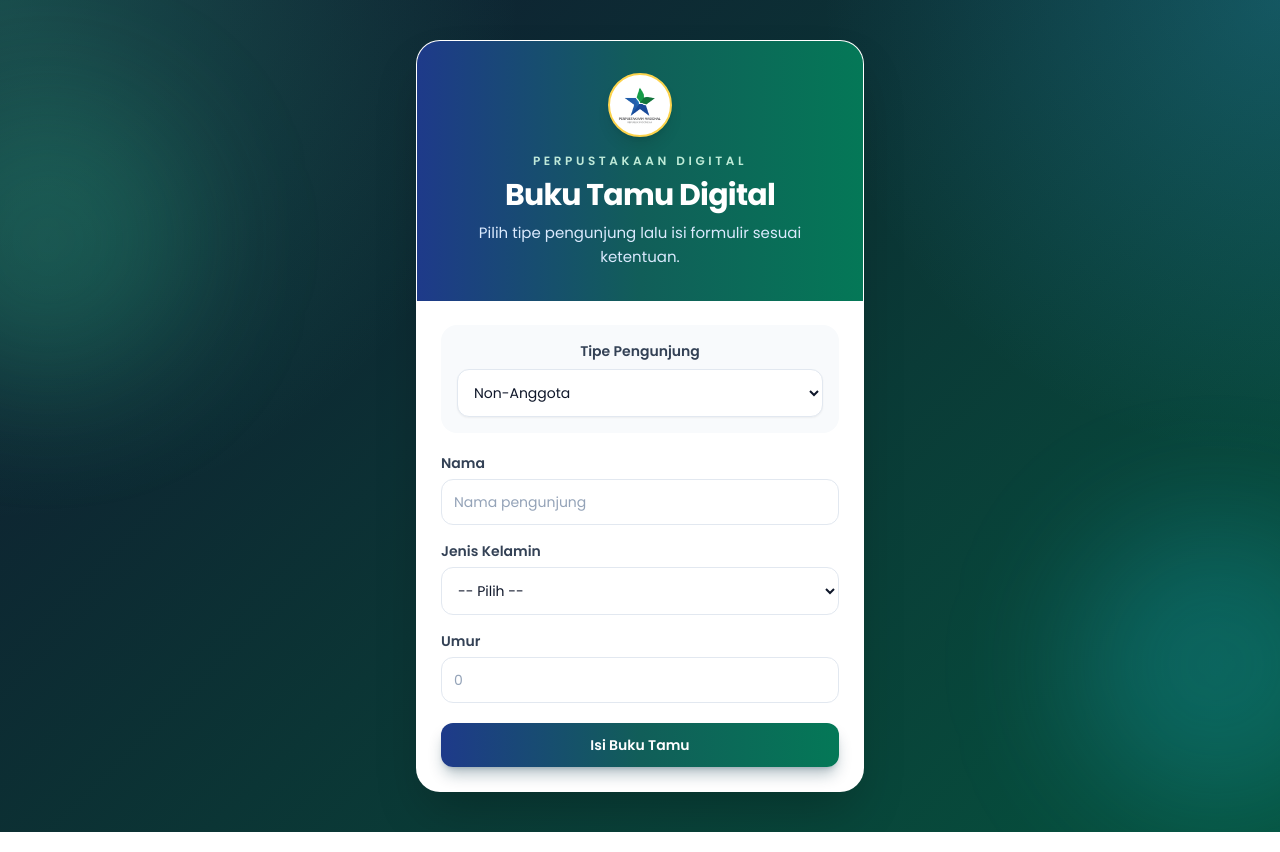
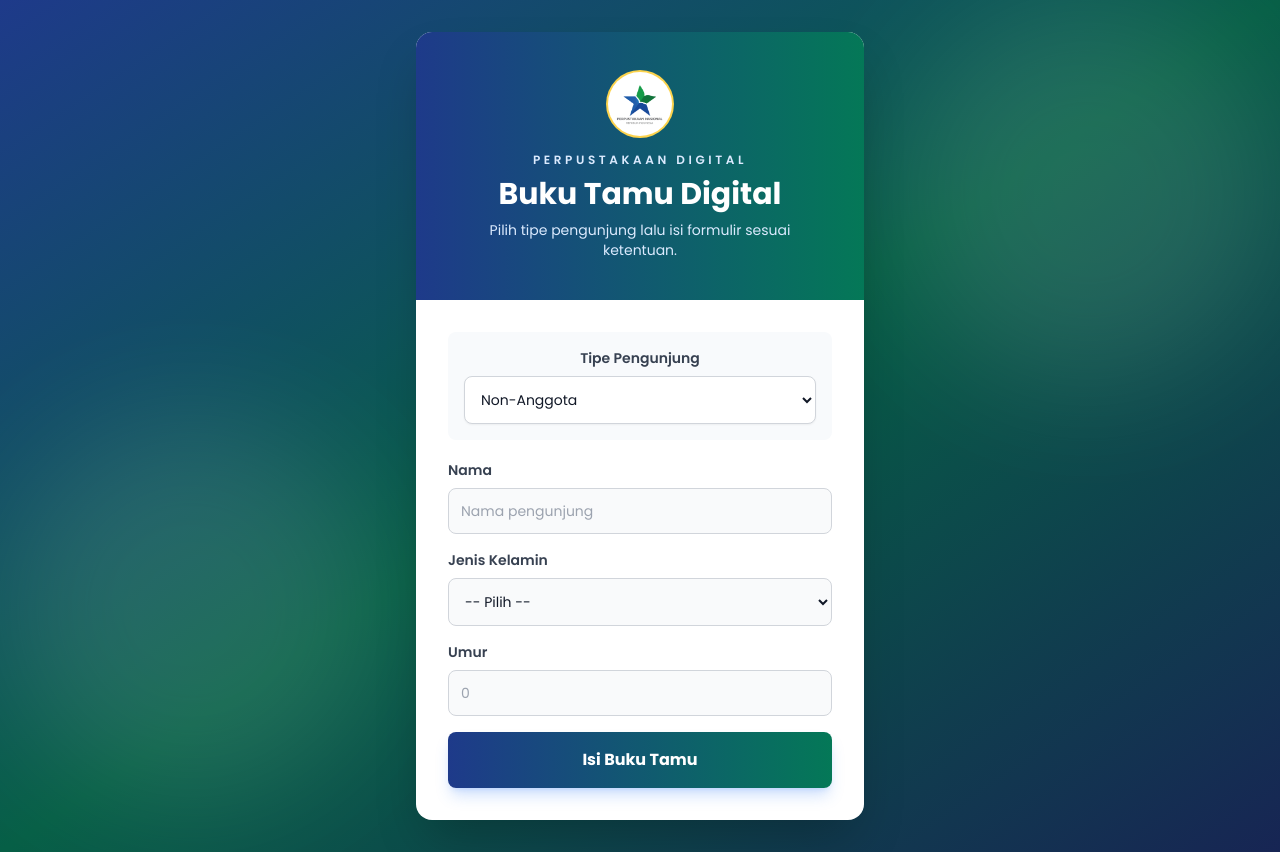
Before and after one commit to Ardi11221026/frontend-dispusip-ppu, a React (Vite) app: page /buku-tamu-digital in a window 1280 px wide. Built offline with nearby package versions, Linux system fonts and the light colour scheme.

Commit message:
up
Co-authored-by: Copilot <copilot@github.com>

```diff
--- a/src/website-publik/pages/BukuTamuDigital.jsx
+++ b/src/website-publik/pages/BukuTamuDigital.jsx
@@ -1,4 +1,4 @@
-import { useEffect, useState } from 'react';
+import { useState } from 'react';
 import PopupBerhasil from '../../shared/components/PopupBerhasil';
 
 export default function BukuTamuDigital() {
@@ -11,17 +11,6 @@ export default function BukuTamuDigital() {
     setType('non-anggota');
     setForm({});
   };
-
-  useEffect(() => {
-    if (!showSuccess) return undefined;
-
-    const timer = window.setTimeout(() => {
-      setShowSuccess(false);
-      resetForm();
-    }, 1500);
-
-    return () => window.clearTimeout(timer);
-  }, [showSuccess]);
 
   const handleChange = (key) => (e) => setForm((s) => ({ ...s, [key]: e.target.value }));
 
@@ -71,28 +60,30 @@ export default function BukuTamuDigital() {
   };
 
   return (
-    <div className="relative min-h-screen overflow-hidden bg-gradient-to-br from-blue-900 via-teal-800 to-emerald-700 text-white">
-      <div className="absolute inset-0 bg-[radial-gradient(circle_at_top_left,_rgba(52,211,153,0.28),_transparent_34%),radial-gradient(circle_at_top_right,_rgba(56,189,248,0.22),_transparent_30%),linear-gradient(135deg,rgba(15,23,42,0.95),rgba(6,78,59,0.9))]" />
-      <div className="absolute -left-24 top-24 h-72 w-72 rounded-full bg-emerald-400/20 blur-3xl" />
-      <div className="absolute -right-20 bottom-6 h-72 w-72 rounded-full bg-cyan-400/20 blur-3xl" />
+    <div className="min-h-screen bg-gradient-to-br from-blue-900 via-emerald-800 to-blue-950 flex items-center justify-center px-4 py-8">
+      <div className="absolute inset-0 opacity-10">
+        <div className="absolute top-0 right-0 w-96 h-96 bg-white rounded-full filter blur-3xl" />
+        <div className="absolute bottom-0 left-0 w-96 h-96 bg-white rounded-full filter blur-3xl" />
+      </div>
 
-      <main className="relative flex min-h-screen items-center justify-center px-3 py-6 sm:px-4 sm:py-10 lg:px-6">
-        <div className="w-full max-w-md">
-          <div className="overflow-hidden rounded-[1.5rem] border border-white/15 bg-white shadow-2xl">
-            <div className="bg-gradient-to-r from-blue-900 via-teal-800 to-emerald-700 px-5 py-8 text-white sm:px-6">
-              <div className="mx-auto mb-4 flex h-16 w-16 items-center justify-center overflow-hidden rounded-full border-2 border-amber-300 bg-white shadow-lg">
+      <main className="relative w-full max-w-md">
+        <div className="bg-white rounded-2xl shadow-2xl overflow-hidden">
+          <div className="bg-gradient-to-r from-blue-900 to-emerald-700 px-6 py-10 text-white">
+            <div className="flex items-center justify-center mb-4">
+              <div className="w-16 h-16 rounded-full bg-white ring-2 ring-amber-300 overflow-hidden">
                 <img src="/logo/Logo%20Perpusnas.png" alt="Logo Perpusnas" className="h-full w-full object-contain p-2" />
               </div>
-              <p className="text-center text-xs font-semibold uppercase tracking-[0.3em] text-emerald-100/90">Perpustakaan Digital</p>
-              <h1 className="mt-2 text-center text-2xl font-bold tracking-tight text-white sm:text-3xl">Buku Tamu Digital</h1>
-              <p className="mt-2 text-center text-sm leading-6 text-blue-100 sm:text-[15px]">
-                Pilih tipe pengunjung lalu isi formulir sesuai ketentuan.
-              </p>
             </div>
+            <p className="text-blue-100 text-center mt-2 text-xs font-semibold uppercase tracking-[0.3em]">Perpustakaan Digital</p>
+            <h1 className="text-3xl font-bold text-center mt-2">Buku Tamu Digital</h1>
+            <p className="text-blue-100 text-center mt-2 text-sm px-4">
+              Pilih tipe pengunjung lalu isi formulir sesuai ketentuan.
+            </p>
+          </div>
 
-            <div className="space-y-5 px-5 py-6 sm:px-6">
-              <div className="rounded-2xl bg-slate-50 p-4 text-center">
-                <label className="mb-2 block text-sm font-semibold text-slate-700">Tipe Pengunjung</label>
+          <div className="p-6 sm:p-8 space-y-5">
+            <div className="rounded-lg bg-slate-50 p-4 text-center">
+              <label className="mb-2 block text-sm font-semibold text-gray-700">Tipe Pengunjung</label>
                 <select
                   value={type}
                   onChange={(e) => {
@@ -100,19 +91,19 @@ export default function BukuTamuDigital() {
                     setForm({});
                     setErrors({});
                   }}
-                  className="w-full rounded-xl border border-slate-200 bg-white px-3 py-3 text-sm text-slate-900 shadow-sm outline-none transition focus:border-emerald-500 focus:ring-4 focus:ring-emerald-500/15"
+                  className="w-full rounded-lg border border-gray-300 bg-white px-3 py-3 text-sm text-gray-900 shadow-sm outline-none transition focus:border-emerald-500 focus:ring-2 focus:ring-emerald-500"
                 >
                   <option value="non-anggota">Non-Anggota</option>
                   <option value="anggota">Anggota</option>
                   <option value="rombongan">Rombongan</option>
                 </select>
-              </div>
+            </div>
 
-              <form onSubmit={handleSubmit} className="space-y-4 sm:space-y-5">
+            <form onSubmit={handleSubmit} className="space-y-4">
               {type === 'anggota' && (
                 <div className="space-y-4">
                   <div>
-                    <label className="mb-1.5 block text-sm font-semibold text-slate-700">Nama</label>
+                    <label className="mb-2 block text-sm font-semibold text-gray-700">Nama</label>
                     <input
                       required
                       value={form.nama || ''}
@@ -121,13 +112,13 @@ export default function BukuTamuDigital() {
                         if (errors.nama) setErrors((current) => ({ ...current, nama: '' }));
                       }}
                       aria-invalid={!!errors.nama}
-                      className="w-full rounded-xl border border-slate-200 bg-white px-3 py-3 text-sm text-slate-900 outline-none transition placeholder:text-slate-400 focus:border-emerald-500 focus:ring-4 focus:ring-emerald-500/15"
+                      className="w-full rounded-lg border border-gray-300 bg-gray-50 px-3 py-3 text-sm text-gray-900 outline-none transition placeholder:text-gray-400 focus:border-emerald-500 focus:ring-2 focus:ring-emerald-500"
                       placeholder="Nama lengkap"
                     />
                     {errors.nama ? <p className="mt-1 text-xs text-red-600">{errors.nama}</p> : null}
                   </div>
                   <div>
-                    <label className="mb-1.5 block text-sm font-semibold text-slate-700">Nomor Anggota</label>
+                    <label className="mb-2 block text-sm font-semibold text-gray-700">Nomor Anggota</label>
                     <input
                       required
                       value={form.nomorAnggota || ''}
@@ -136,7 +127,7 @@ export default function BukuTamuDigital() {
                         if (errors.nomorAnggota) setErrors((current) => ({ ...current, nomorAnggota: '' }));
                       }}
                       aria-invalid={!!errors.nomorAnggota}
-                      className="w-full rounded-xl border border-slate-200 bg-white px-3 py-3 text-sm text-slate-900 outline-none transition placeholder:text-slate-400 focus:border-emerald-500 focus:ring-4 focus:ring-emerald-500/15"
+                      className="w-full rounded-lg border border-gray-300 bg-gray-50 px-3 py-3 text-sm text-gray-900 outline-none transition placeholder:text-gray-400 focus:border-emerald-500 focus:ring-2 focus:ring-emerald-500"
                       placeholder="Nomor anggota"
                     />
                     {errors.nomorAnggota ? <p className="mt-1 text-xs text-red-600">{errors.nomorAnggota}</p> : null}
@@ -147,7 +138,7 @@ export default function BukuTamuDigital() {
               {type === 'non-anggota' && (
                 <div className="space-y-4">
                   <div>
-                    <label className="mb-1.5 block text-sm font-semibold text-slate-700">Nama</label>
+                    <label className="mb-2 block text-sm font-semibold text-gray-700">Nama</label>
                     <input
                       required
                       value={form.nama || ''}
@@ -156,13 +147,13 @@ export default function BukuTamuDigital() {
                         if (errors.nama) setErrors((current) => ({ ...current, nama: '' }));
                       }}
                       aria-invalid={!!errors.nama}
-                      className="w-full rounded-xl border border-slate-200 bg-white px-3 py-3 text-sm text-slate-900 outline-none transition placeholder:text-slate-400 focus:border-emerald-500 focus:ring-4 focus:ring-emerald-500/15"
+                      className="w-full rounded-lg border border-gray-300 bg-gray-50 px-3 py-3 text-sm text-gray-900 outline-none transition placeholder:text-gray-400 focus:border-emerald-500 focus:ring-2 focus:ring-emerald-500"
                       placeholder="Nama pengunjung"
                     />
                     {errors.nama ? <p className="mt-1 text-xs text-red-600">{errors.nama}</p> : null}
                   </div>
                   <div>
-                    <label className="mb-1.5 block text-sm font-semibold text-slate-700">Jenis Kelamin</label>
+                    <label className="mb-2 block text-sm font-semibold text-gray-700">Jenis Kelamin</label>
                     <select
                       required
                       value={form.jenisKelamin || ''}
@@ -171,7 +162,7 @@ export default function BukuTamuDigital() {
                         if (errors.jenisKelamin) setErrors((current) => ({ ...current, jenisKelamin: '' }));
                       }}
                       aria-invalid={!!errors.jenisKelamin}
-                      className="w-full rounded-xl border border-slate-200 bg-white px-3 py-3 text-sm text-slate-900 outline-none transition focus:border-emerald-500 focus:ring-4 focus:ring-emerald-500/15"
+                      className="w-full rounded-lg border border-gray-300 bg-gray-50 px-3 py-3 text-sm text-gray-900 outline-none transition focus:border-emerald-500 focus:ring-2 focus:ring-emerald-500"
                     >
                       <option value="">-- Pilih --</option>
                       <option value="Laki-laki">Laki-laki</option>
@@ -181,7 +172,7 @@ export default function BukuTamuDigital() {
                     {errors.jenisKelamin ? <p className="mt-1 text-xs text-red-600">{errors.jenisKelamin}</p> : null}
                   </div>
                   <div>
-                    <label className="mb-1.5 block text-sm font-semibold text-slate-700">Umur</label>
+                    <label className="mb-2 block text-sm font-semibold text-gray-700">Umur</label>
                     <input
                       required
                       type="number"
@@ -193,7 +184,7 @@ export default function BukuTamuDigital() {
                         if (errors.umur) setErrors((current) => ({ ...current, umur: '' }));
                       }}
                       aria-invalid={!!errors.umur}
-                      className="w-full rounded-xl border border-slate-200 bg-white px-3 py-3 text-sm text-slate-900 outline-none transition placeholder:text-slate-400 focus:border-emerald-500 focus:ring-4 focus:ring-emerald-500/15"
+                      className="w-full rounded-lg border border-gray-300 bg-gray-50 px-3 py-3 text-sm text-gray-900 outline-none transition placeholder:text-gray-400 focus:border-emerald-500 focus:ring-2 focus:ring-emerald-500"
                       placeholder="0"
                     />
                     {errors.umur ? <p className="mt-1 text-xs text-red-600">{errors.umur}</p> : null}
@@ -204,7 +195,7 @@ export default function BukuTamuDigital() {
               {type === 'rombongan' && (
                 <div className="space-y-4">
                   <div>
-                    <label className="mb-1.5 block text-sm font-semibold text-slate-700">Asal Sekolah / Institusi</label>
+                    <label className="mb-2 block text-sm font-semibold text-gray-700">Asal Sekolah / Institusi</label>
                     <input
                       required
                       value={form.asalSekolah || ''}
@@ -213,13 +204,13 @@ export default function BukuTamuDigital() {
                         if (errors.asalSekolah) setErrors((current) => ({ ...current, asalSekolah: '' }));
                       }}
                       aria-invalid={!!errors.asalSekolah}
-                      className="w-full rounded-xl border border-slate-200 bg-white px-3 py-3 text-sm text-slate-900 outline-none transition placeholder:text-slate-400 focus:border-emerald-500 focus:ring-4 focus:ring-emerald-500/15"
+                      className="w-full rounded-lg border border-gray-300 bg-gray-50 px-3 py-3 text-sm text-gray-900 outline-none transition placeholder:text-gray-400 focus:border-emerald-500 focus:ring-2 focus:ring-emerald-500"
                       placeholder="Nama sekolah atau institusi"
                     />
                     {errors.asalSekolah ? <p className="mt-1 text-xs text-red-600">{errors.asalSekolah}</p> : null}
                   </div>
                   <div>
-                    <label className="mb-1.5 block text-sm font-semibold text-slate-700">Penanggungjawab</label>
+                    <label className="mb-2 block text-sm font-semibold text-gray-700">Penanggungjawab</label>
                     <input
                       required
                       value={form.penanggungjawab || ''}
@@ -228,13 +219,13 @@ export default function BukuTamuDigital() {
                         if (errors.penanggungjawab) setErrors((current) => ({ ...current, penanggungjawab: '' }));
                       }}
                       aria-invalid={!!errors.penanggungjawab}
-                      className="w-full rounded-xl border border-slate-200 bg-white px-3 py-3 text-sm text-slate-900 outline-none transition placeholder:text-slate-400 focus:border-emerald-500 focus:ring-4 focus:ring-emerald-500/15"
+                      className="w-full rounded-lg border border-gray-300 bg-gray-50 px-3 py-3 text-sm text-gray-900 outline-none transition placeholder:text-gray-400 focus:border-emerald-500 focus:ring-2 focus:ring-emerald-500"
                       placeholder="Nama penanggungjawab"
                     />
                     {errors.penanggungjawab ? <p className="mt-1 text-xs text-red-600">{errors.penanggungjawab}</p> : null}
                   </div>
                   <div>
-                    <label className="mb-1.5 block text-sm font-semibold text-slate-700">Nomor Telp / WA</label>
+                    <label className="mb-2 block text-sm font-semibold text-gray-700">Nomor Telp / WA</label>
                     <input
                       required
                       value={form.kontak || ''}
@@ -243,7 +234,7 @@ export default function BukuTamuDigital() {
                         if (errors.kontak) setErrors((current) => ({ ...current, kontak: '' }));
                       }}
                       aria-invalid={!!errors.kontak}
-                      className="w-full rounded-xl border border-slate-200 bg-white px-3 py-3 text-sm text-slate-900 outline-none transition placeholder:text-slate-400 focus:border-emerald-500 focus:ring-4 focus:ring-emerald-500/15"
+                      className="w-full rounded-lg border border-gray-300 bg-gray-50 px-3 py-3 text-sm text-gray-900 outline-none transition placeholder:text-gray-400 focus:border-emerald-500 focus:ring-2 focus:ring-emerald-500"
                       placeholder="08xxxxxxxxxx"
                     />
                     {errors.kontak ? <p className="mt-1 text-xs text-red-600">{errors.kontak}</p> : null}
@@ -253,12 +244,11 @@ export default function BukuTamuDigital() {
 
               <button
                 type="submit"
-                className="inline-flex w-full items-center justify-center gap-2 rounded-xl bg-gradient-to-r from-blue-900 via-teal-800 to-emerald-700 px-4 py-3 text-sm font-semibold text-white shadow-lg shadow-cyan-950/30 transition hover:from-blue-800 hover:via-teal-700 hover:to-emerald-600"
+                className="w-full bg-gradient-to-r from-blue-900 to-emerald-700 text-white font-bold py-4 rounded-lg shadow-lg shadow-blue-500/25 transition-all mt-4 hover:shadow-lg"
               >
                 Isi Buku Tamu
               </button>
-              </form>
-            </div>
+            </form>
           </div>
         </div>
       </main>
```
